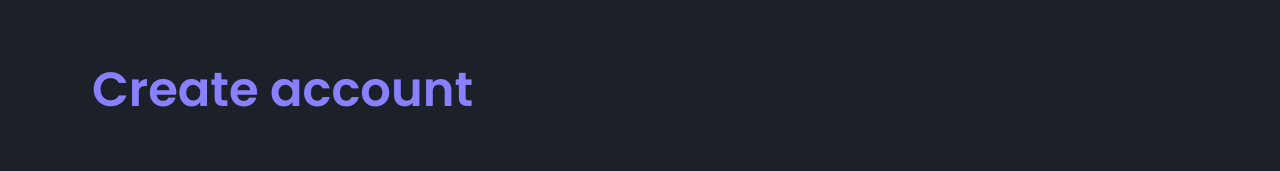
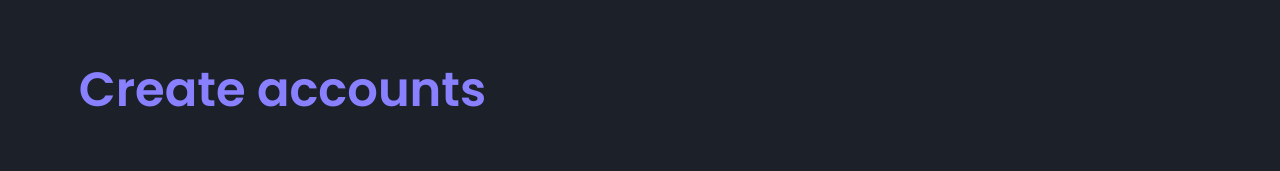
Before and after one commit to Pagods/teste, a plain HTML site: page index.html in a window 1280 px wide. Shown: the top 171 px of the page. Drawn offline with Linux system fonts and the light colour scheme.

Commit message:
alteracao no main h1

```diff
--- a/index.html
+++ b/index.html
@@ -10,7 +10,7 @@
 
 <body>
     <main>
-        <h1>Create account</h1>
+        <h1>Create accounts</h1>
         <div class="social-media">
             <a href="#">
                 <img src="assets/google.png" alt="Google">
```
